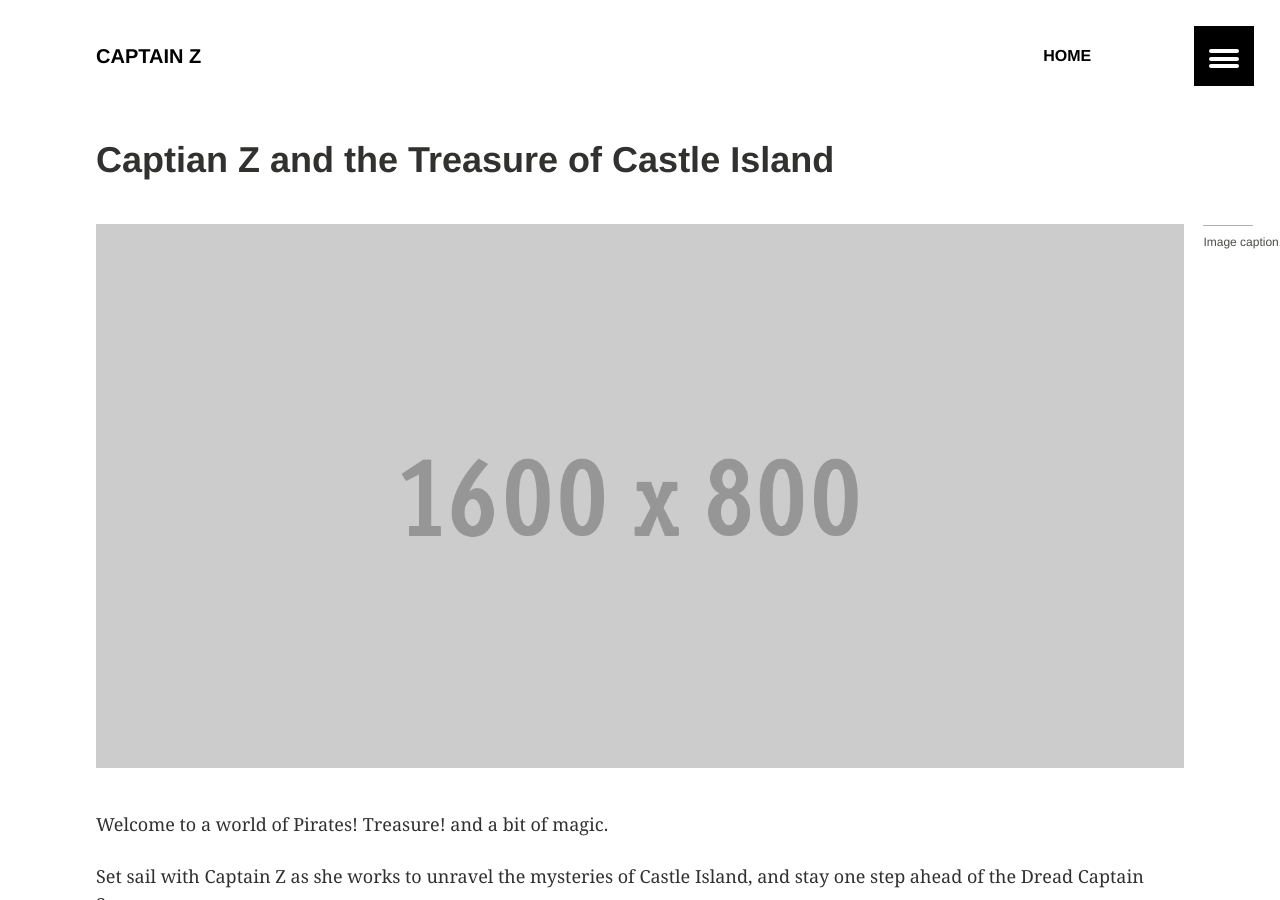
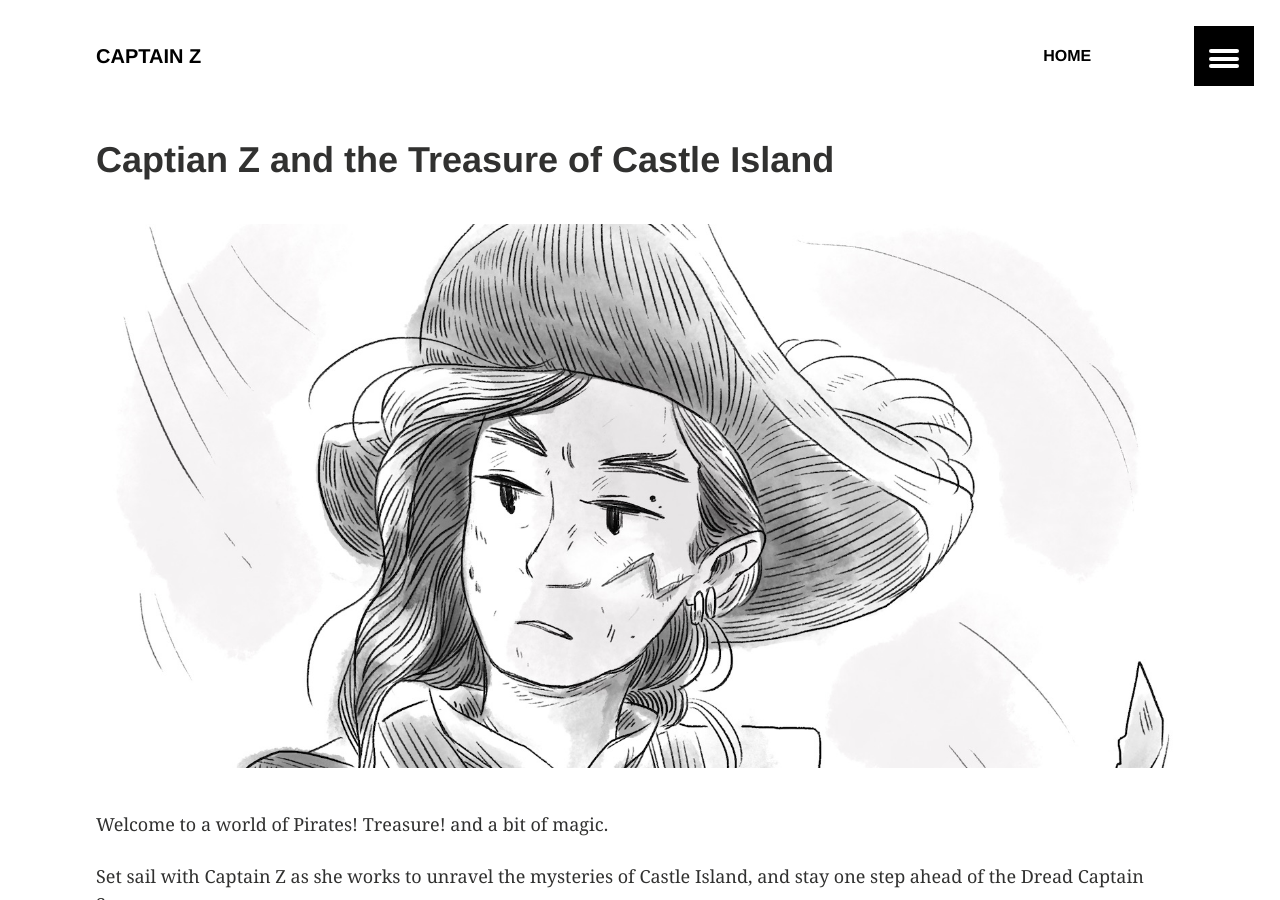
Before and after one commit to vlandham/captainzbook, a Jekyll site: the page built from index.md, in a window 1280 px wide and 900 px high. Built offline with Jekyll 4.4.1, drawn with Linux system fonts in a browser that asks for light colours.

Commit message:
captain z face

```diff
--- a/index.md
+++ b/index.md
@@ -5,8 +5,7 @@ title: "Captian Z and the Treasure of Castle Island"
 ---
 
 <figure>
-	<img src="{{ site.url }}/images/1600x800.gif">
-	<figcaption>Image caption.</figcaption>
+	<img src="{{ site.url }}/images/head1.jpg">
 </figure>
 
 Welcome to a world of Pirates! Treasure! and a bit of magic.
```
Also changed, not shown: images/head1.jpg (added), 1 other file.
